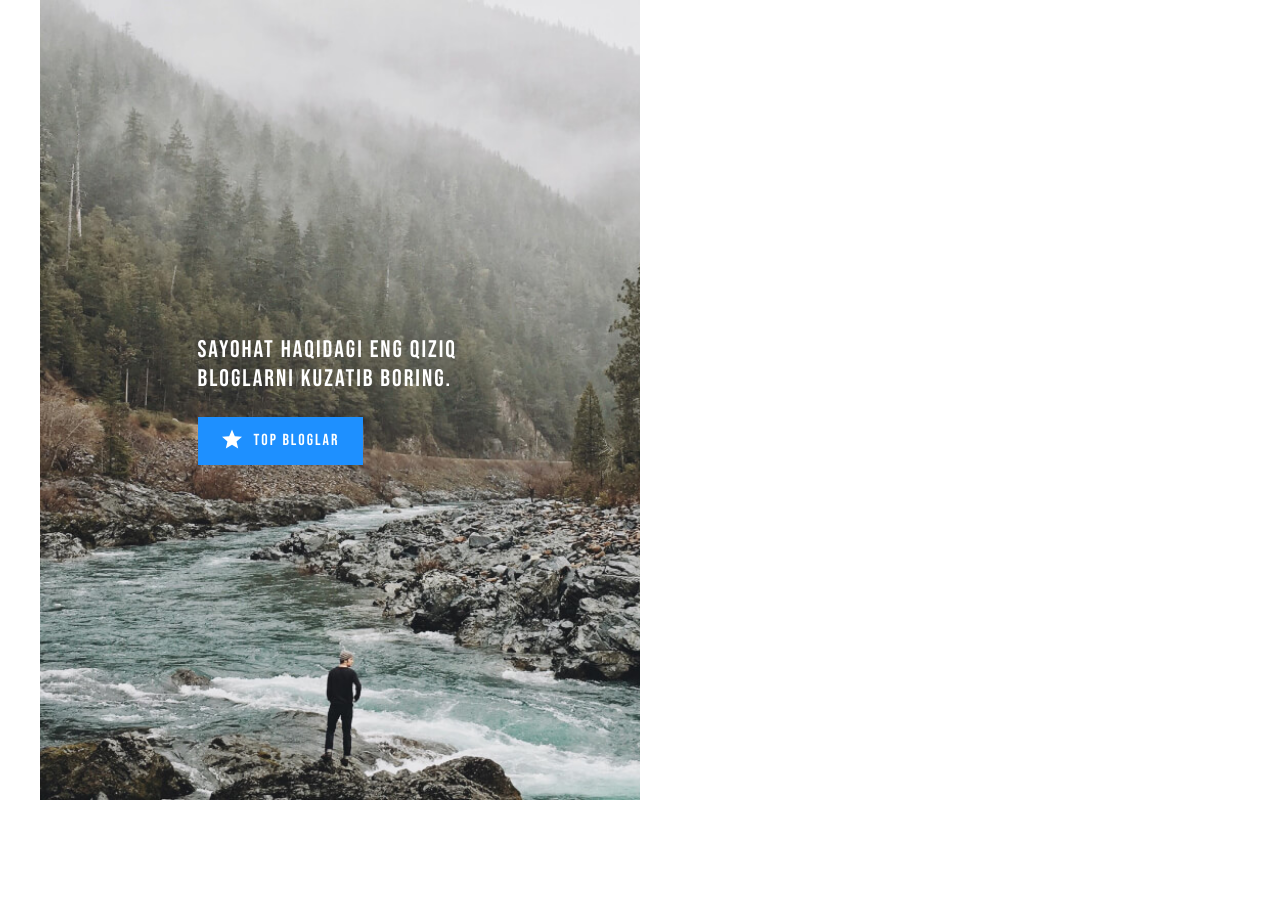
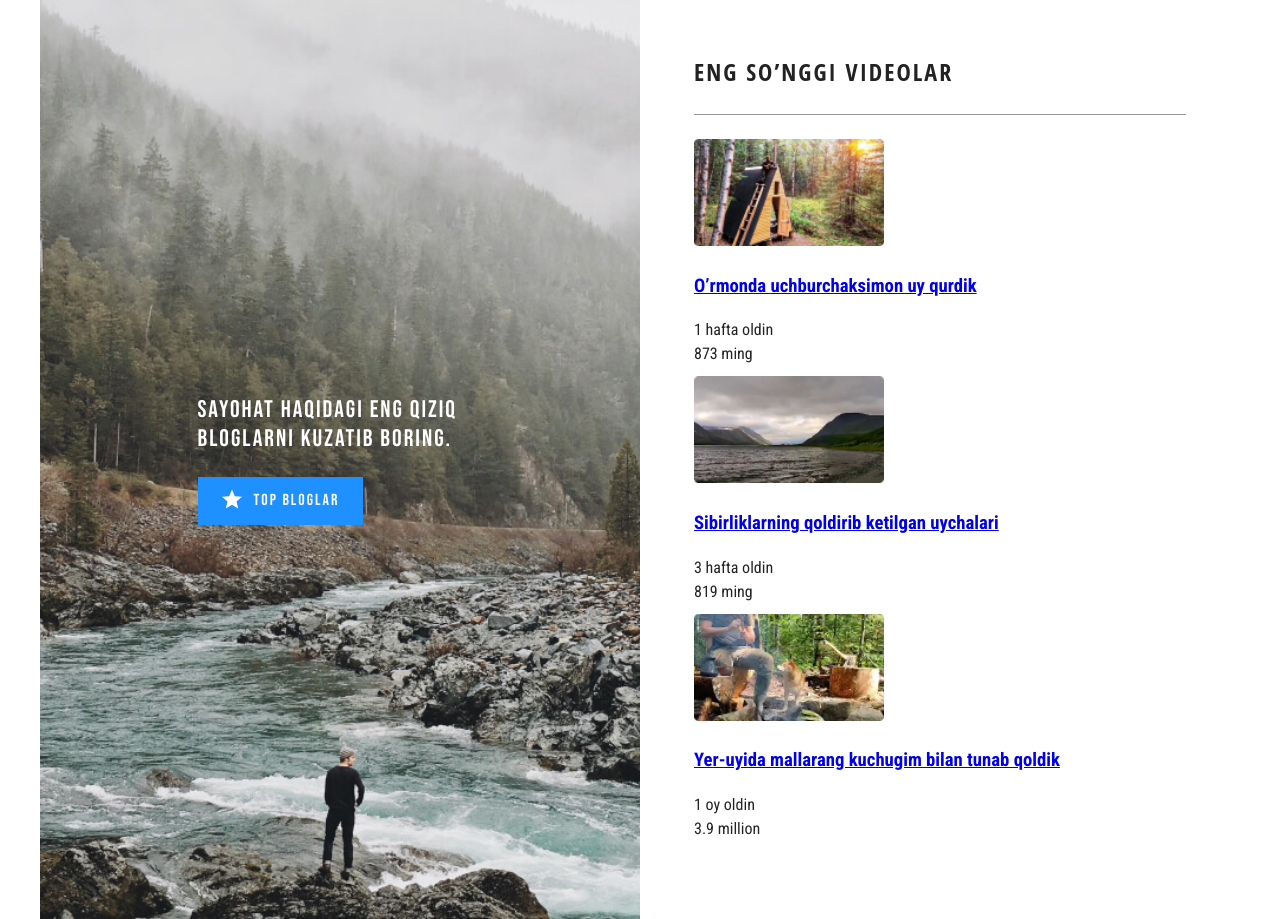
Before and after one commit to jurabek10/articledemo, a plain HTML site: page index.html in a window 1280 px wide. Before the commit the page ends 800 px from the top, so only its background shows below. Drawn offline with Linux system fonts and the light colour scheme.

Commit message:
Add latest-videos part and some styles

```diff
--- a/css/styles.css
+++ b/css/styles.css
@@ -140,5 +140,41 @@ only screen and (                min-resolution: 2dppx) {
     .hero {
         background-image: url("../img/main-font.jpg");
     }
+}
 
+/* LATEST-VIDEOS */
+.latest-videos {
+    width: 100%;
+    max-width: 600px;
+    padding: 54px;
 }
+
+.latest-videos-heading {
+    margin-top: 0;
+    margin-bottom: 24px;
+    font-family: "Bebas Neus", "Open Sans Condensed", "Arial", sans-serif;
+    font-size: 24px;
+    line-height: auto;
+    text-transform: uppercase;
+    font-weight: 400;
+    letter-spacing: 2px;
+}
+
+.latest-videos-divider {
+    height: 1px;
+    border: 0;
+    margin-top: 24px;
+    margin-bottom: 24px;
+    background-color: #999;
+}
+
+.latest-videos-list {
+    padding: 0;
+    margin: 0;
+    list-style: none;
+    margin-bottom: 24px;
+}
+
+.latest-videos-item:not(:last-child) {
+    margin-bottom: 10px;
+}
--- a/index.html
+++ b/index.html
@@ -32,6 +32,59 @@
                         </a>
                     </div>
                 </div>
+
+                <!-- LATEST-VIDEOS -->
+                <section class="latest-videos">
+                    <h2 class="latest-videos-heading">Eng so’nggi videolar</h2>
+                    <hr class="latest-videos-divider">
+                    <ul class="latest-videos-list">
+                        <!-- ITEM -->
+                        <li class="latest-videos-item">
+                            <div class="item-latest-videos">
+                                <img class="item-latest-videos-img" src="img/top-videos1.jpg" alt="O'rmonda uy qurdik" width="190" height="90" srcset="img/top-videos1.jpg 1x, img/top-videos1@2x.jpg 2x">
+                                <div class="item-latest-videos-info">
+                                    <h3 class="item-latest-videos-heading">
+                                        <a class="item-latest-videos-link" href="#">O’rmonda uchburchaksimon uy qurdik</a>
+                                    </h3>
+                                    <div class="item-latest-videos-meta">
+                                        <time class="item-latest-videos-published-at" datetime="2023-07-15">1 hafta oldin</time>
+                                        <div class="item-latest-videos-views">873 ming</div>
+                                    </div>
+                                </div>
+                            </div>
+                        </li>
+                        <!-- ITEM -->
+                        <li class="latest-videos-item">
+                            <div class="item-latest-videos">
+                                <img class="item-latest-videos-img" src="img/top-videos2.jpg" alt="Sibir" width="190" height="90" srcset="img/top-videos2.jpg 1x, img/top-videos2@2x.jpg 2x">
+                                <div class="item-latest-videos-info">
+                                    <h3 class="item-latest-videos-heading">
+                                        <a class="item-latest-videos-link" href="#">Sibirliklarning qoldirib ketilgan uychalari</a>
+                                    </h3>
+                                    <div class="item-latest-videos-meta">
+                                        <time class="item-latest-videos-published-at" datetime="2023-07-15">3 hafta oldin</time>
+                                        <div class="item-latest-videos-views">819 ming</div>
+                                    </div>
+                                </div>
+                            </div>
+                        </li>
+                        <!-- ITEM -->
+                        <li class="latest-videos-item">
+                            <div class="item-latest-videos">
+                                <img class="item-latest-videos-img" src="img/top-videos3.jpg" alt="Kuchuk bilan" width="190" height="90" srcset="img/top-videos3.jpg 1x, img/top-videos3@2x.jpg 2x">
+                                <div class="item-latest-videos-info">
+                                    <h3 class="item-latest-videos-heading">
+                                        <a class="item-latest-videos-link" href="#">Yer-uyida mallarang kuchugim bilan tunab qoldik</a>
+                                    </h3>
+                                    <div class="item-latest-videos-meta">
+                                        <time class="item-latest-videos-published-at" datetime="2023-07-15">1 oy oldin</time>
+                                        <div class="item-latest-videos-views">3.9 million</div>
+                                    </div>
+                                </div>
+                            </div>
+                        </li>
+                    </ul>
+                </section>
         </div>
     </main>
 </body>
```
